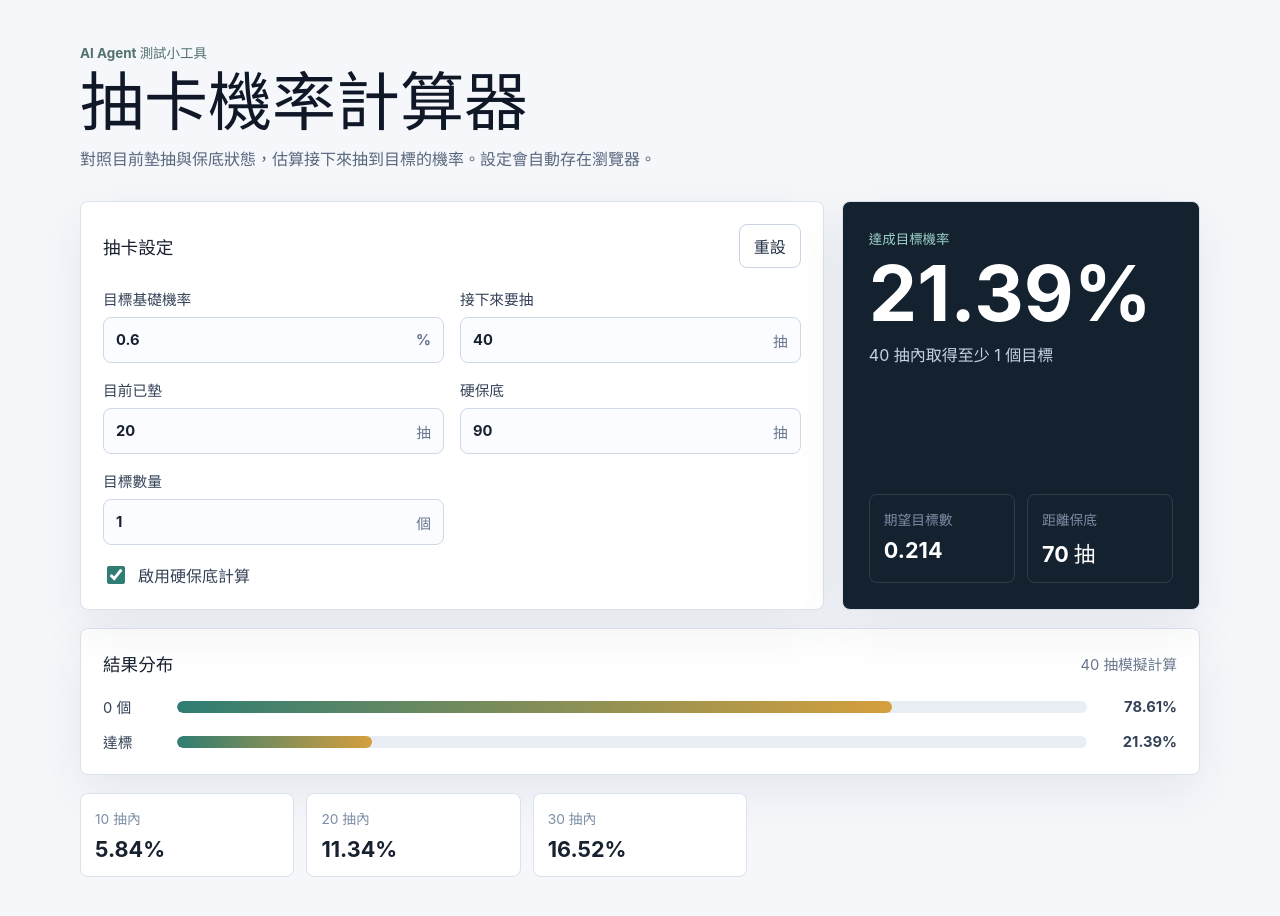
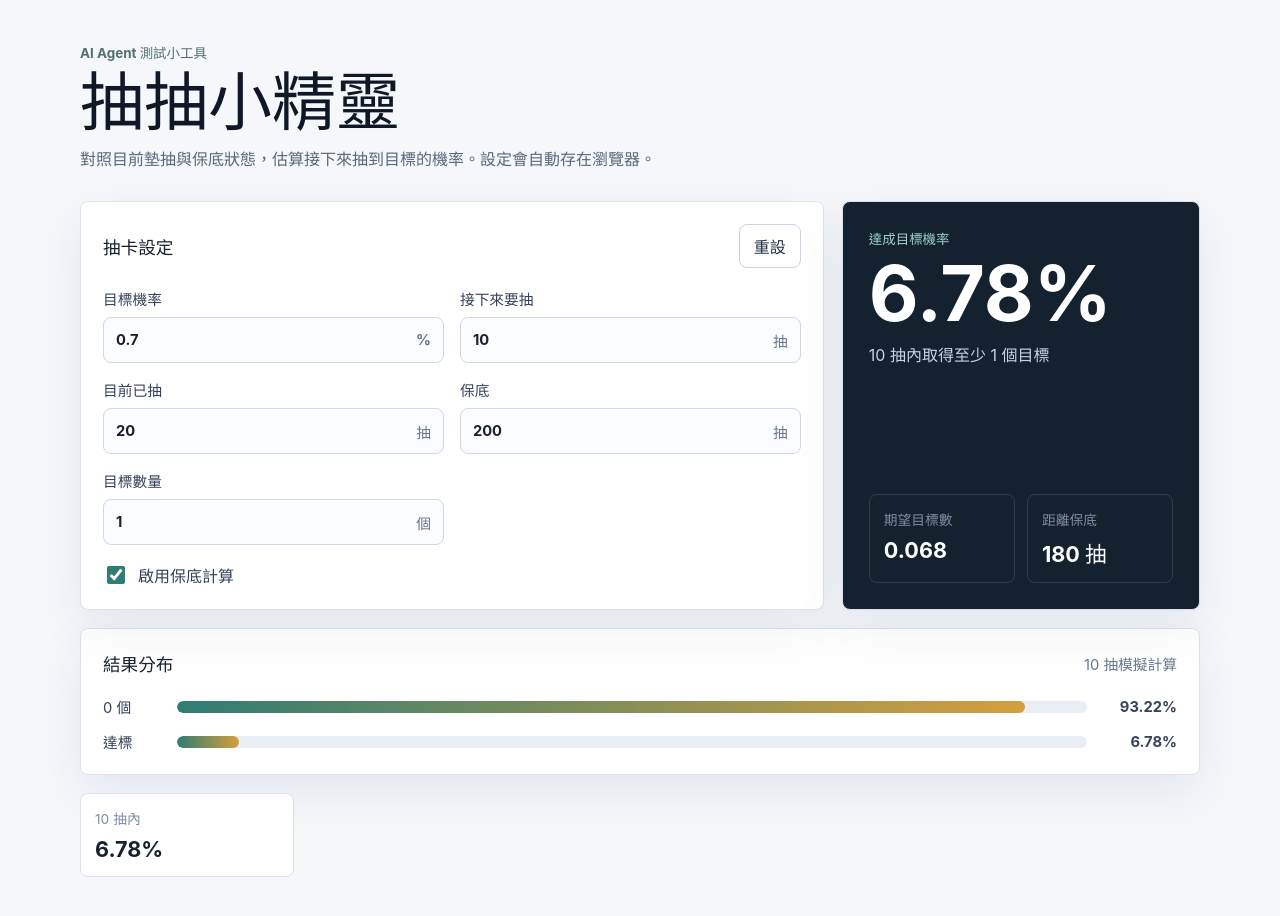
Before and after one commit to ShanyuJung/gacha-probability-tool, a React (Vite) app: page / in a window 1280 px wide. Shown: the top 916 px of the page. Built offline with nearby package versions, Linux system fonts and the light colour scheme.

Commit message:
chore: update copy and default gacha settings

```diff
--- a/src/App.tsx
+++ b/src/App.tsx
@@ -14,13 +14,13 @@ type DistributionPoint = {
   probability: number;
 };
 
-const STORAGE_KEY = 'gacha-probability-tool.settings';
+const STORAGE_KEY = 'gacha-probability-tool.settings.v2';
 
 const defaultSettings: Settings = {
-  baseRate: 0.6,
-  plannedPulls: 40,
+  baseRate: 0.7,
+  plannedPulls: 10,
   currentPity: 20,
-  hardPity: 90,
+  hardPity: 200,
   targetCopies: 1,
   usePity: true,
 };
@@ -194,7 +194,7 @@ export default function App() {
       <section className="workspace">
         <div className="intro">
           <p className="eyebrow">AI Agent 測試小工具</p>
-          <h1>抽卡機率計算器</h1>
+          <h1>抽抽小精靈</h1>
           <p>
             對照目前墊抽與保底狀態，估算接下來抽到目標的機率。設定會自動存在瀏覽器。
           </p>
@@ -211,7 +211,7 @@ export default function App() {
 
             <div className="grid">
               <NumberField
-                label="目標基礎機率"
+                label="目標機率"
                 suffix="%"
                 value={settings.baseRate}
                 min={0}
@@ -228,7 +228,7 @@ export default function App() {
                 onChange={(plannedPulls) => updateSettings({ plannedPulls })}
               />
               <NumberField
-                label="目前已墊"
+                label="目前已抽"
                 suffix="抽"
                 value={settings.currentPity}
                 min={0}
@@ -236,7 +236,7 @@ export default function App() {
                 onChange={(currentPity) => updateSettings({ currentPity })}
               />
               <NumberField
-                label="硬保底"
+                label="保底"
                 suffix="抽"
                 value={settings.hardPity}
                 min={1}
@@ -261,7 +261,7 @@ export default function App() {
                   updateSettings({ usePity: event.target.checked })
                 }
               />
-              <span>啟用硬保底計算</span>
+              <span>啟用保底計算</span>
             </label>
           </section>
 
```
